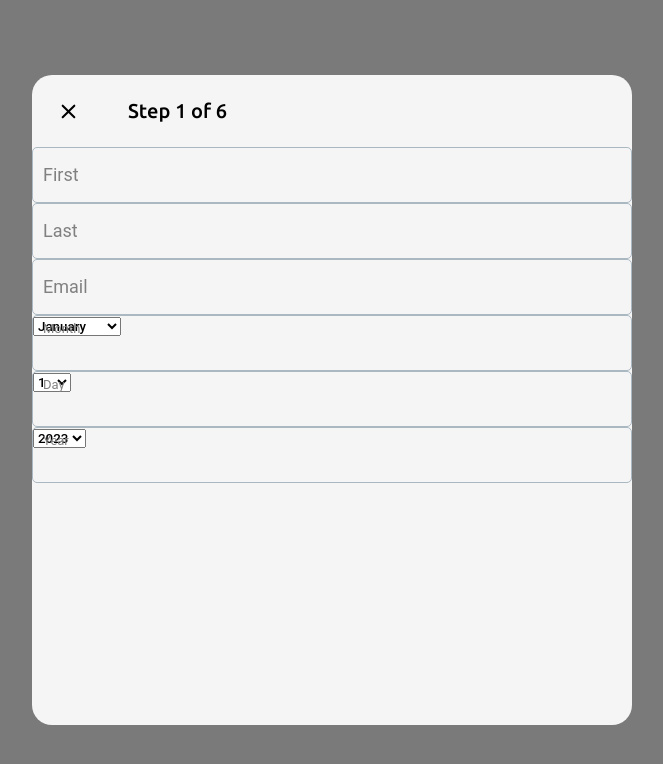
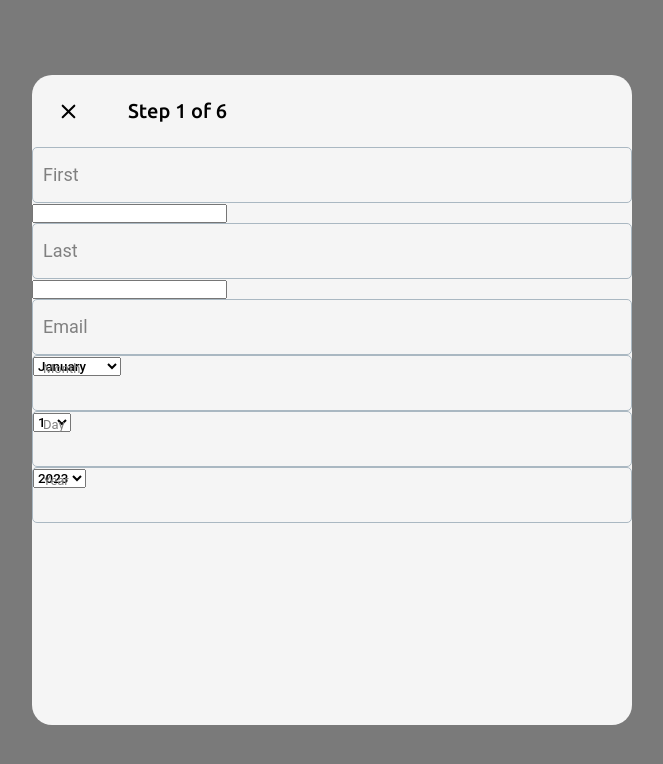
Before and after one commit to jhansali/fwitter, a React (Create React App) app in the folder frontend/: page / in a window 1280 px wide. Shown: the top 764 px of the page, without its empty margins (308-971 px from the left). Built offline with nearby package versions, Linux system fonts and the light colour scheme.

Commit message:
Wrap up the new custom text inputs to take in the users first and last name, as well and use our register slice in Redux to store that information for validation

```diff
--- a/frontend/src/components/ValidatedInput/ValidatedTextInput.tsx
+++ b/frontend/src/components/ValidatedInput/ValidatedTextInput.tsx
@@ -1,7 +1,15 @@
 import React,{useEffect,useState} from "react";
 import { StyledInputBox, StyledInputLabel } from "./StyledInput";
+import { determineValidatedTextLabel } from "../../utils/DetermineStyledUtil";
 
-export const ValidatedTextInput:React.FC =() =>{
+interface ValidatedTextInputProps {
+    valid: boolean;
+    name: string;
+    label: string;
+    changeValue: (e: React.ChangeEvent<HTMLInputElement>) => void;
+}
+
+export const ValidatedTextInput:React.FC<ValidatedTextInputProps> =({valid,name,label,changeValue}) =>{
 
     const [value,setValue] = useState<string>("");
     const [borderActive,setBorderActive] = useState<boolean>(false);
@@ -18,20 +26,22 @@ export const ValidatedTextInput:React.FC =() =>{
     const update = (e:React.ChangeEvent<HTMLInputElement>):void =>{
         setValue(e.target.value);
         console.log("send value back to dispatcher");
+        changeValue(e);
     }
 
     useEffect(()=>{
         if(value && !labelActive){
             setLabelActive(true);
         }
-    },[value,borderActive,labelActive,color])
+        setColor(determineValidatedTextLabel(borderActive,valid));
+    },[valid,value,borderActive,labelActive,color])
 
     return (
         <div className="validated-text-input">
-            <StyledInputBox active={borderActive} valid={true}>
-                <StyledInputLabel active={labelActive} color={color} valid={true}>{'label'}</StyledInputLabel>
+            <StyledInputBox active={borderActive} valid={valid}>
+                <StyledInputLabel active={labelActive} color={color} valid={valid}>{label}</StyledInputLabel>
             </StyledInputBox>
-            <input className="valided-input-value" name={"name"} onFocus={focus} onBlur={focus} onChange={update}/>
+            <input className="valided-input-value" name={name} onFocus={focus} onBlur={focus} onChange={update}/>
         </div>
     )
 }
--- a/frontend/src/features/register/components/RegisterFormOne/RegisterFormOne.tsx
+++ b/frontend/src/features/register/components/RegisterFormOne/RegisterFormOne.tsx
@@ -5,6 +5,7 @@ import { ValidatedInput } from '../../../../components/ValidatedInput/ValidatedI
 import './RegisterFormOne.css';
 import { validateName } from '../../../../services/Validator';
 import { RegisterDateInput } from '../RegisterDateInput/RegisterDateInput';
+import { RegisterNameInputs } from '../RegisterNameInputs/RegisterNameInputs';
 
 interface FormOneState {
     firstName: string;
@@ -36,8 +37,9 @@ export const RegisterFormOne:React.FC = () => {
     return (
         <div className='reg-step-one-container'>
             <div className="reg-step-one-content">
-                <ValidatedInput name='firstName' label='First' errorMessage={'Whats your name'} changeValue={updateUser} validator={validateName}></ValidatedInput>
-                <ValidatedInput name='lastName' label='Last' errorMessage={'Whats your name'} changeValue={updateUser} validator={validateName}></ValidatedInput>
+                <RegisterNameInputs/>
+                {/* <ValidatedInput name='firstName' label='First' errorMessage={'Whats your name'} changeValue={updateUser} validator={validateName}></ValidatedInput>
+                <ValidatedInput name='lastName' label='Last' errorMessage={'Whats your name'} changeValue={updateUser} validator={validateName}></ValidatedInput> */}
                 <ValidatedInput name='email' label='Email' errorMessage={'Please enter a valid email'} changeValue={updateUser} validator={()=>true}></ValidatedInput>
                 <RegisterDateInput/>
             </div>
--- /dev/null
+++ b/frontend/src/features/register/components/RegisterNameInputs/RegisterNameInputs.tsx
@@ -0,0 +1,38 @@
+import React,{useState} from "react";
+import { ValidatedTextInput } from "../../../../components/ValidatedInput/ValidatedTextInput";
+import { useDispatch } from "react-redux";
+import { AppDispatch } from "../../../../redux/Store";
+import { updateRegister } from "../../../../redux/Slices/RegisterSlice";
+import { validateName } from "../../../../services/Validator";
+
+export const RegisterNameInputs:React.FC = () =>{
+
+    const [firstValid,setFirstValid] = useState<boolean>(true);
+    const [lastValid,setLastValid] = useState<boolean>(true);
+
+    const dispatch:AppDispatch = useDispatch();
+
+    const updateName = (e:React.ChangeEvent<HTMLInputElement>):void =>{
+        if(e.target.name === "firstName"){
+            dispatch(updateRegister({name:e.target.name,value:e.target.value}));
+
+            let valid = validateName(e.target.value);
+            setFirstValid(valid);
+            dispatch(updateRegister({name:"firstNameValid",value:valid}));
+        }
+        if(e.target.name === "lastName"){
+            dispatch(updateRegister({name:e.target.name,value:e.target.value}));
+
+            let valid = validateName(e.target.value);
+            setLastValid(valid);
+            dispatch(updateRegister({name:"lastNameValid",value:valid}));
+        }
+    }
+
+    return (
+        <div className="register-name-inputs">
+            <ValidatedTextInput valid={firstValid} name={"firstNmae"} label={"First"} changeValue={updateName}/>
+            <ValidatedTextInput valid={lastValid} name={"lastName"} label={"Last"} changeValue={updateName}/>
+        </div>
+    )
+}
--- a/frontend/src/utils/DetermineStyledUtil.ts
+++ b/frontend/src/utils/DetermineStyledUtil.ts
@@ -82,3 +82,11 @@ export const determineValidatedSelectorStyles = (active: boolean, valid: boolean
         return "blue";
     return "gray";
 }
+
+export const determineValidatedTextLabel = (active: boolean, valid: boolean): string => {
+    if(!valid && active)
+        return "error";
+    if(valid && active)
+        return "blue";
+    return "gray";
+}
```
